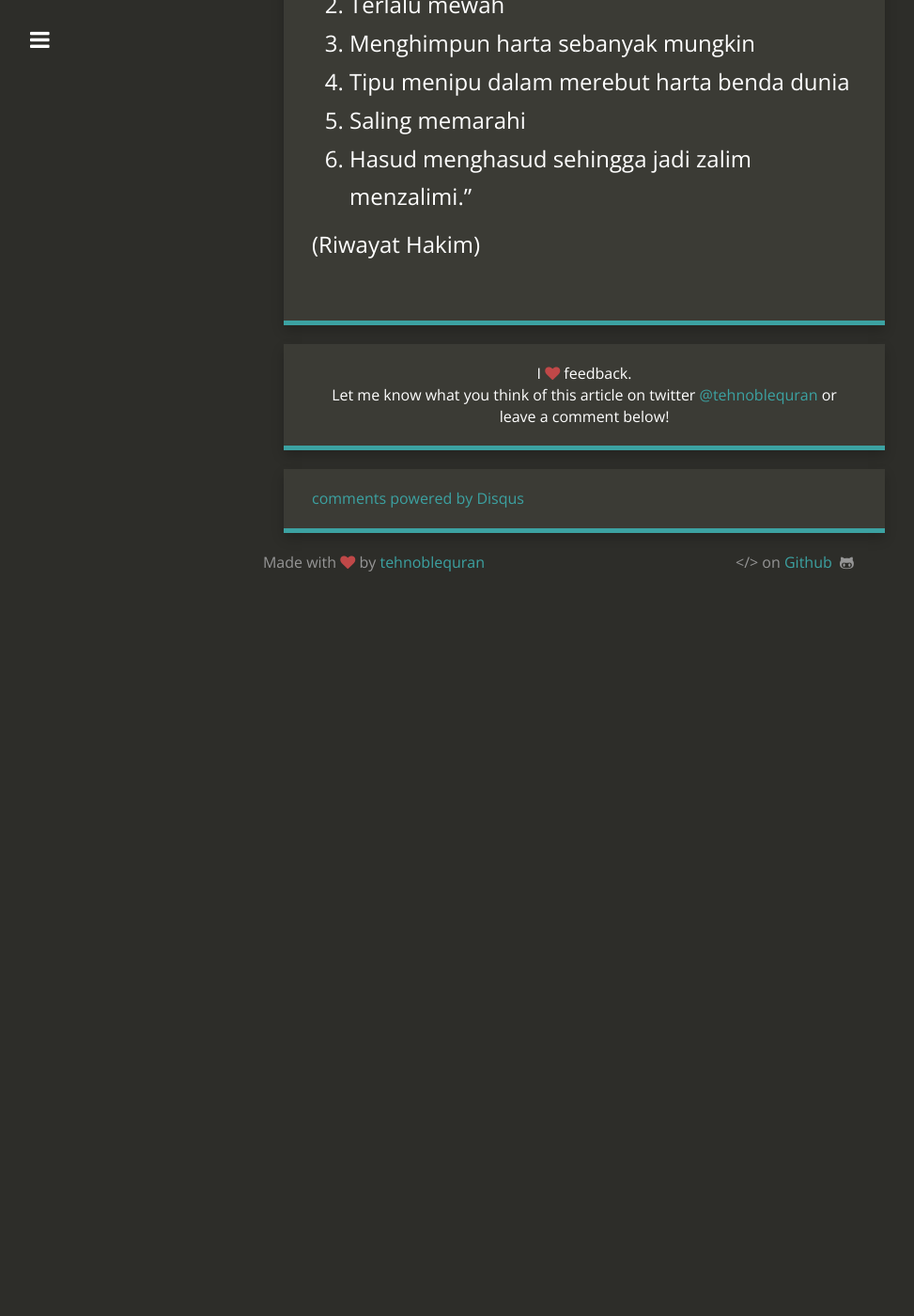
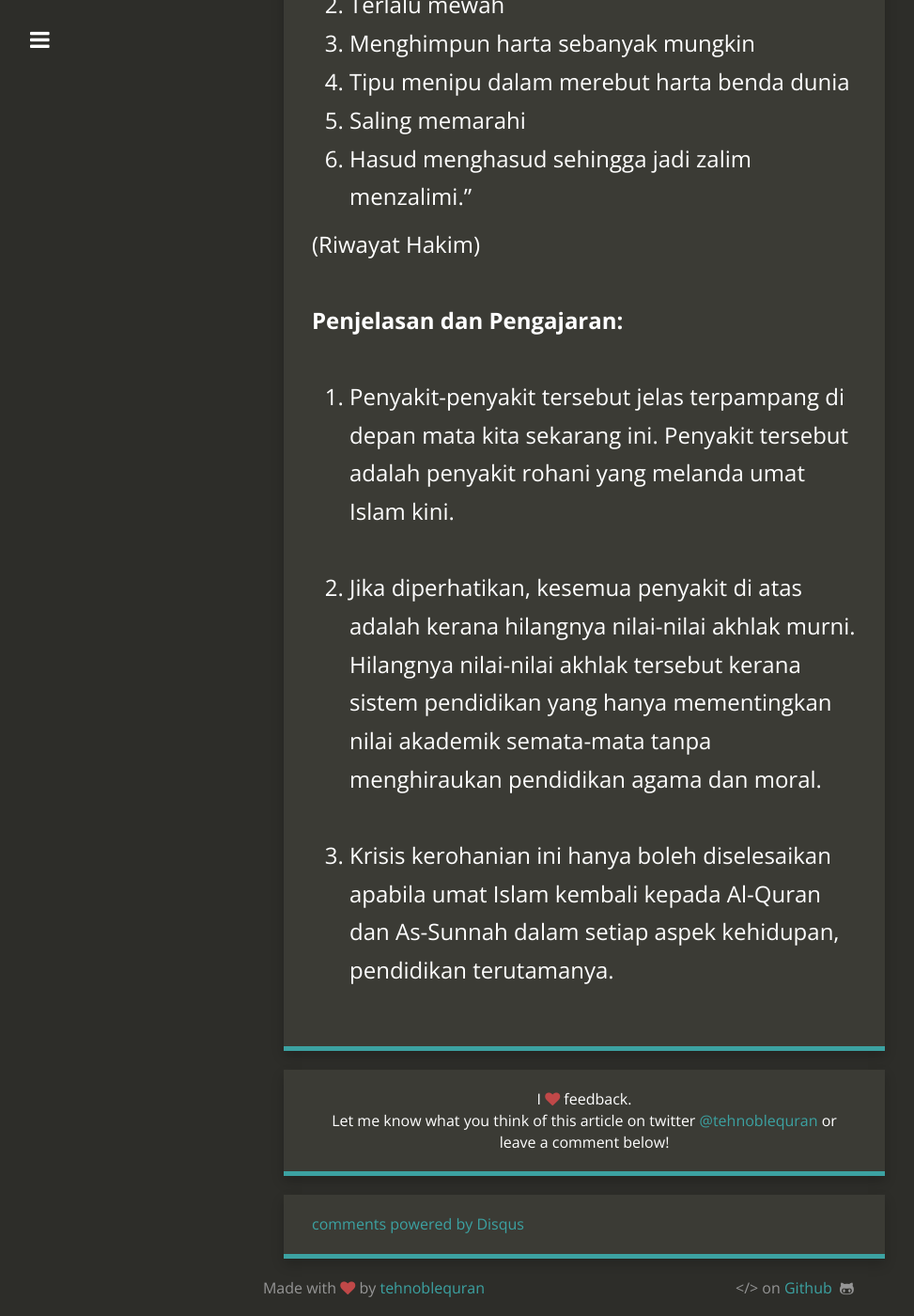
Before and after one commit to kedamaian/swsyafiq, a Jekyll site: the page built from _posts/2011-02-13-peristiwa-akhir-zaman-7.md, in a window 1280 px wide and 1400 px high, scrolled down 569 px. Shown: the whole window at 94% size, without its empty margins (18-991 px from the left). Built offline with Jekyll 4.4.1, drawn with Linux system fonts in a browser that asks for light colours; nearby versions of some CDN libraries; comment, search, counter and statistics services are not loaded; before the commit the page ends 1199 px from its top, so only the background shows below that.

Commit message:
Updated 2011-02-13-peristiwa-akhir-zaman-7.md

```diff
--- a/_posts/2011-02-13-peristiwa-akhir-zaman-7.md
+++ b/_posts/2011-02-13-peristiwa-akhir-zaman-7.md
@@ -18,3 +18,11 @@ Nabi saw menjawab, “Penyakit-penyakit itu ialah:
 6. Hasud menghasud sehingga jadi zalim menzalimi.”
 
 (Riwayat Hakim)
+
+**Penjelasan dan Pengajaran:**
+
+1. Penyakit-penyakit tersebut jelas terpampang di depan mata kita sekarang ini. Penyakit tersebut adalah penyakit rohani yang melanda umat Islam kini.
+
+2. Jika diperhatikan, kesemua penyakit di atas adalah kerana hilangnya nilai-nilai akhlak murni. Hilangnya nilai-nilai akhlak tersebut kerana sistem pendidikan yang hanya mementingkan nilai akademik semata-mata tanpa menghiraukan pendidikan agama dan moral.
+
+3. Krisis kerohanian ini hanya boleh diselesaikan apabila umat Islam kembali kepada Al-Quran dan As-Sunnah dalam setiap aspek kehidupan, pendidikan terutamanya.
```
